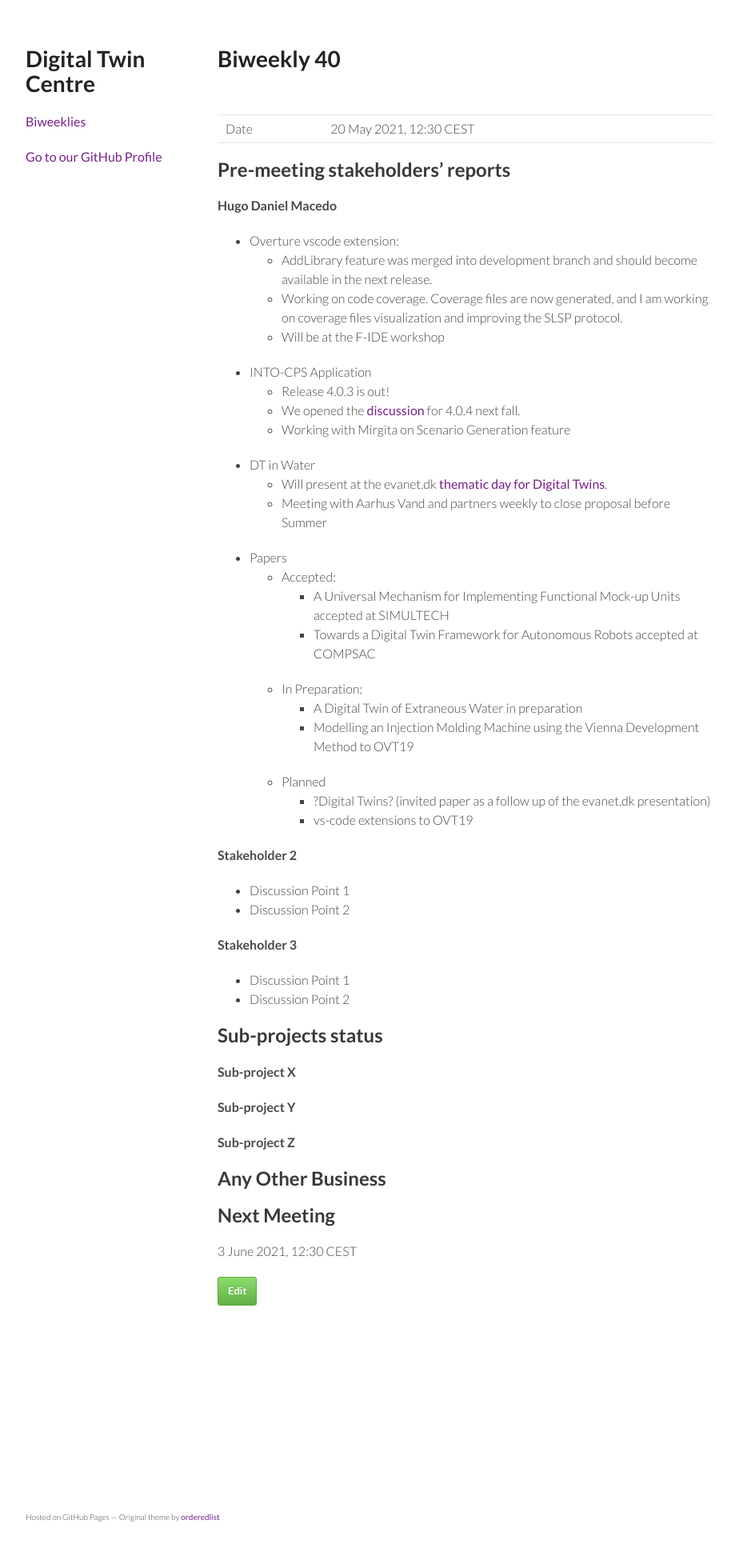
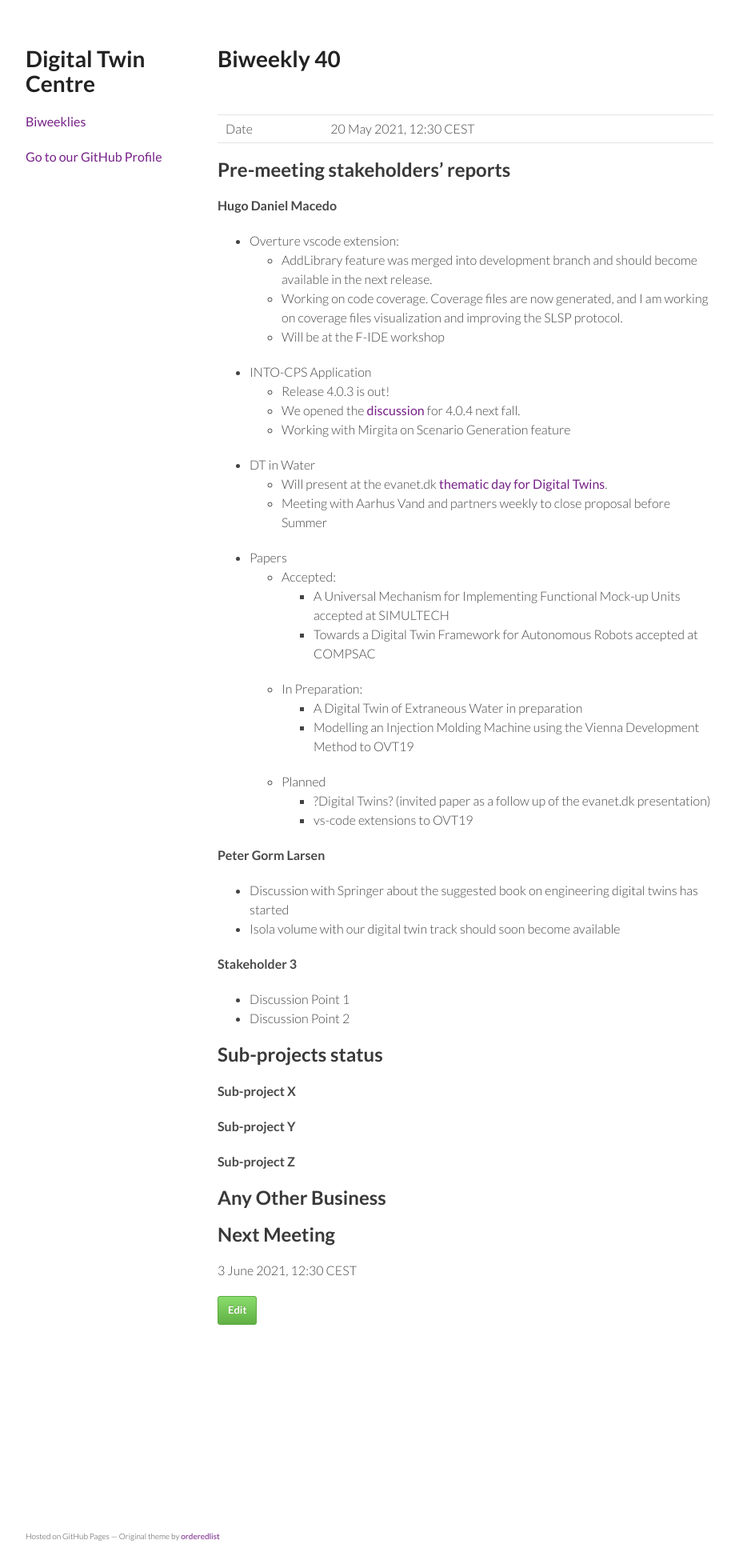
Before and after one commit to digitaltwincentre/digitaltwincentre.github.io, a Jekyll site: the page built from _biweeklies/Biweekly-40.md, in a window 1280 px wide. Shown: the whole page at 80% size, without its empty margins (178-1097 px from the left). Built offline with Jekyll 4.4.1, drawn with Linux system fonts in a browser that asks for light colours; nearby versions of some CDN libraries; before the commit the page ends 1926 px from its top, so only the background shows below that.

Commit message:
Update Biweekly-40.md

```diff
--- a/_biweeklies/Biweekly-40.md
+++ b/_biweeklies/Biweekly-40.md
@@ -45,9 +45,9 @@ date: 20 May 2021, 1230 CEST
     * vs-code extensions to OVT19
 
 
-#### Stakeholder 2
-* Discussion Point 1
-* Discussion Point 2
+#### Peter Gorm Larsen
+* Discussion with Springer about the suggested book on engineering digital twins has started
+* Isola volume with our digital twin track should soon become available
 
 #### Stakeholder 3
 * Discussion Point 1
```
